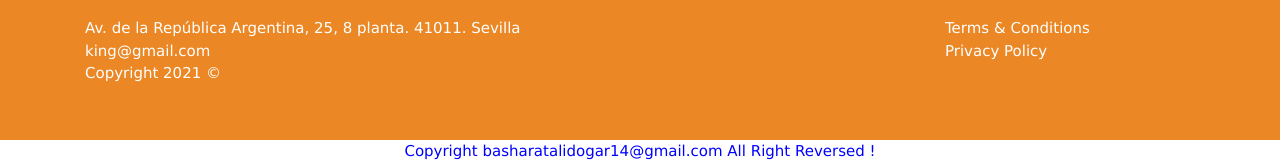
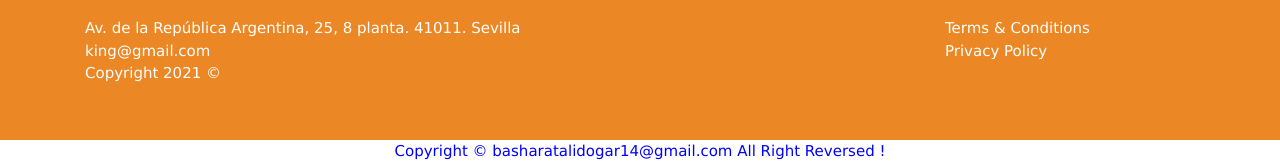
Before and after one commit to BasharatAliKing/viva-games, a plain HTML site: page index.html in a window 1280 px wide. Shown: the part 6139-6301 px from the top of the page. Drawn offline with nearby package versions, Linux system fonts and the light colour scheme.

Commit message:
edit readme and add new.md

```diff
--- a/index.html
+++ b/index.html
@@ -389,7 +389,7 @@
         </div>
     </div>
 </div>
-<footer>Copyright basharatalidogar14@gmail.com All Right Reversed !</footer>
+<footer>Copyright &copy; basharatalidogar14@gmail.com All Right Reversed !</footer>
     <script src="./assets/js/index.js"></script>
 </body>
 
```
